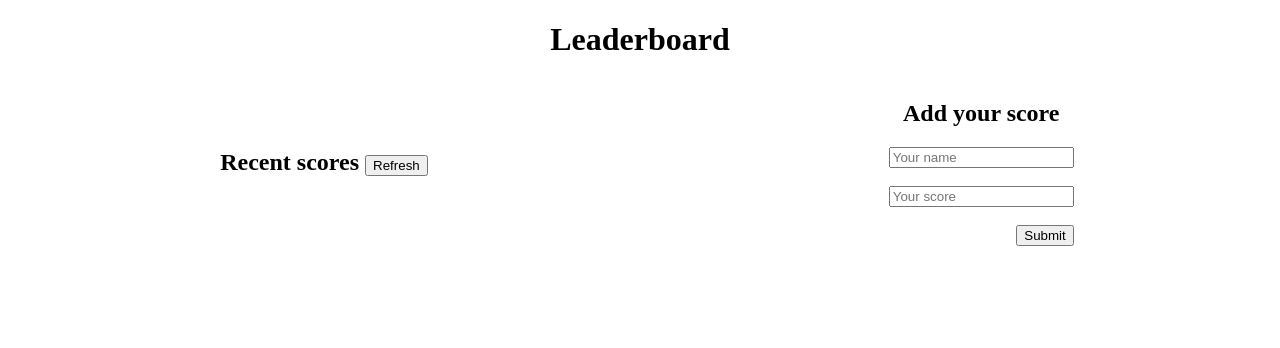
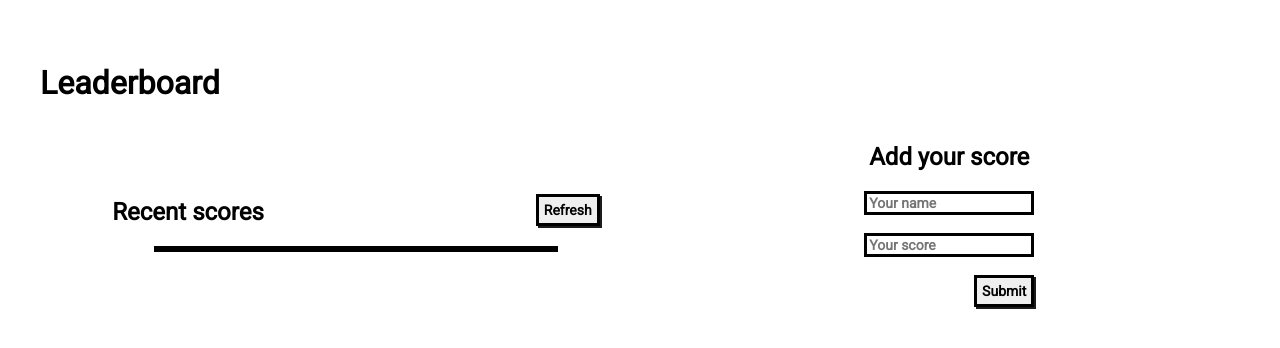
Before and after one commit to SelmaNdapanda/Leaderboard, a website built with webpack: page src/index.html in a window 1280 px wide. Built offline with nearby package versions, Linux system fonts and the light colour scheme; no server answers.

Commit message:
Add Styling

```diff
--- a/src/index.html
+++ b/src/index.html
@@ -14,11 +14,8 @@
     <section>
         <div class="recent-scores">
             <div class="score-list-title">
-                <h2 class="title recent-title">Recent scores
-                    <span>
-                        <button id="refresh">Refresh</button>
-                    </span>
-                </h2>
+                <h2 class="title recent-title">Recent scores</h2>
+                <span><button id="refresh" class="btn">Refresh</button></span>
             </div>
             <div class="list-score"></div>
         </div>
--- a/src/modules/scoreboard.js
+++ b/src/modules/scoreboard.js
@@ -7,7 +7,7 @@ export const display = (scores) => {
     leaderboard.innerHTML = '<li>No Scores to be displayed</li>';
   }
   scores.sort((a, b) => b.score - a.score).forEach((score) => {
-    leaderboard.innerHTML += ` <li class="Scores">${score.user}  ${score.score}</li>`;
+    leaderboard.innerHTML += ` <li class="Scores">${score.user}: ${score.score}</li>`;
   });
 };
 
--- a/src/style.css
+++ b/src/style.css
@@ -1,3 +1,5 @@
+@import url('https://fonts.googleapis.com/css2?family=Roboto&display=swap');
+
 body {
   box-sizing: border-box;
   padding: 0;
@@ -5,7 +7,9 @@ body {
 }
 
 h1 {
-  text-align: center;
+  font-family: 'Roboto', sans-serif;
+  margin-top: 4rem;
+  margin-left: 2rem;
 }
 
 section {
@@ -23,19 +27,79 @@ section {
   align-items: center;
 }
 
+.title {
+  font-family: 'Roboto',sans-serif;
+}
+
+.recent-scores {
+  margin-left: 4rem;
+}
+
+.add-score {
+  margin-right: 4rem;
+}
+
 .score-list-title {
   display: flex;
   flex-direction: row;
+
 }
 
 .btn {
+  font-family: 'Roboto',sans-serif;
+  font-weight: bold;
   float: right;
+  padding: 5px;
+  box-shadow: #1c1c1c 2px 2px;
+  border: 3px solid black;
+  font-size: 14px;
+  cursor: pointer;
 }
 
-.row:nth-child(even) {
+#refresh {
+  margin-top: 1rem;
+}
+
+input {
+  font-family: 'Roboto',sans-serif;
+  font-weight: bold;
+  font-size: 14px;
+  border: 3px solid black;
+}
+
+.list-score {
+  width: 70%;
+  border: 3px solid black;
+}
+
+.Scores {
+  font-family: 'Roboto',sans-serif;
+  font-size: 14px;
+  font-weight: bold;
+  padding: 0.5rem;
+  list-style-type: none;
+}
+
+.submitForm {
+  align-self: center;
+  padding: 5%;
+}
+
+.list-score > li:nth-child(even) {
+  background-color: #eee;
+}
+
+.submitForm {
+  align-self: center;
+  padding: 5%;
+}
+
+.list-score > li:nth-child(odd) {
   background-color: #fff;
 }
 
-.row:nth-child(odd) {
-  background-color: #eee;
+@media screen and (min-width: 768px) {
+ .score-list-title {
+    gap: 17rem;
+  }
 }
```
